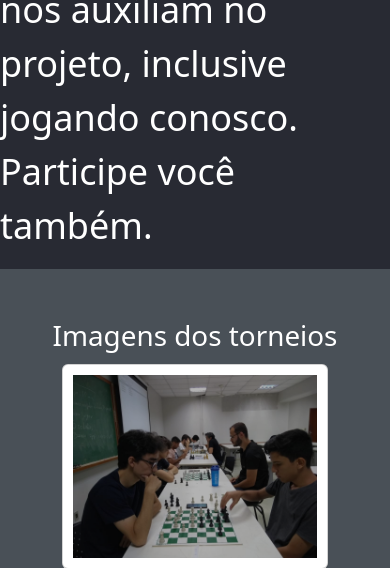
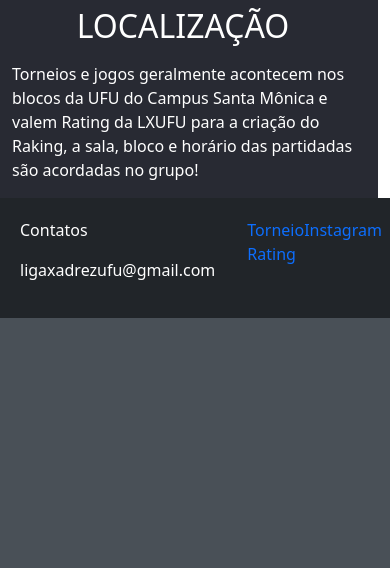
Before and after one commit to CalebePrates/trabalho-final-ppi, a PHP site: page / in a window 390 px wide; the page is wider, and only the part inside the window is pictured. Shown: the part 3133-3701 px from the top of that part. After the commit the page ends 3451 px from the top of that part, so only its background shows below. Run offline with PHP 8.4, Linux system fonts and the light colour scheme.

Commit message:
ajuste responsividade

```diff
--- a/css/inicio.css
+++ b/css/inicio.css
@@ -10,7 +10,7 @@
     margin: 0px;
     padding: 0px;
     width: 100vw;
-    height: 95vh;
+    height: 95%;
 }
 
 .carousel-item p {
@@ -68,7 +68,7 @@
 }
 
 .mapa{
- 	 width: 50vh;
+ 	 width: 50vw;
   	height: 50vh;
 }
 
@@ -93,7 +93,7 @@
 #section-localization {
     background-color: #282A33;
     color: #fff;
-    height: 40vh;
+    height: 40%;
 }
 
 #section-localization iframe {
@@ -103,12 +103,12 @@
 .section-aboutus{
     background-color: #282A33;
     color: #fff;
-    font-size: 36px;
+    font-size: 1rem;
 }
 
 .title-section{
     padding: 8px;
-    font-size: 54px;
+    font-size: 2rem;
 }
 .box-about{
     display: flex;
@@ -118,7 +118,7 @@
 }
 .box-loc{
     color: #fff;
-    font-size: 36px;
+    font-size: 1rem;
 
 }
 
--- a/css/styles.css
+++ b/css/styles.css
@@ -3,7 +3,8 @@
 }
 
 a {
-    text-decoration: none !important;
+  color: #fff;
+  text-decoration: none !important;
 }
 
 footer {
--- a/index.html
+++ b/index.html
@@ -216,15 +216,14 @@
             <p>ligaxadrezufu@gmail.com</p>
         </div>
         <div >
-            <ul class="d-flex justify-content-around">
-                <li><a href="#slider">Torneio</a></li>
-                <li><a href="#section-galeria">Rating</a></li>
+            <ul class="row ">
+                <li class="col"><a href="#slider">Torneio</a></li>
+                <li class="col"><a href="#section-galeria">Rating</a></li>
             </ul>
         </div>
         <div id="redes-socias">
             <div>
                 <a href="">
-                    <img class="imagem-footer" src="images/logo-instagram.png" alt="logo instagram">
                     <span>Instagram</span>
                 </a>
             </div>
```
